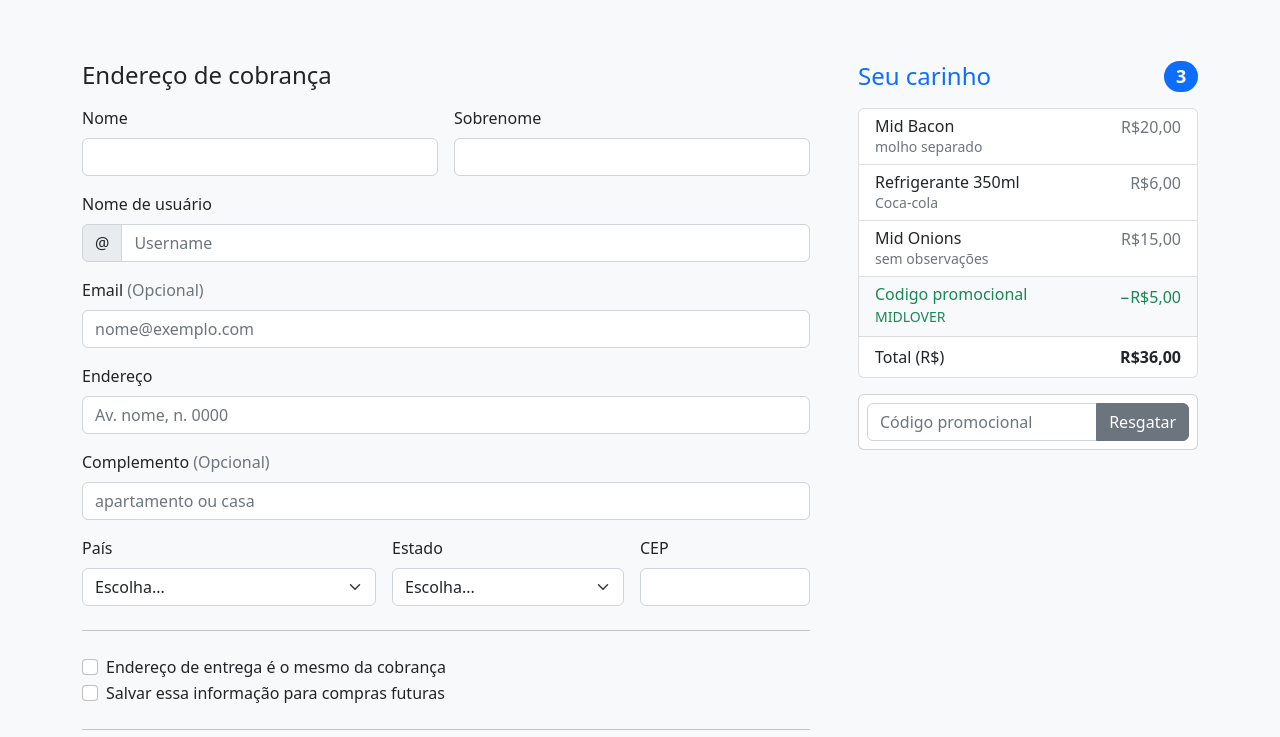
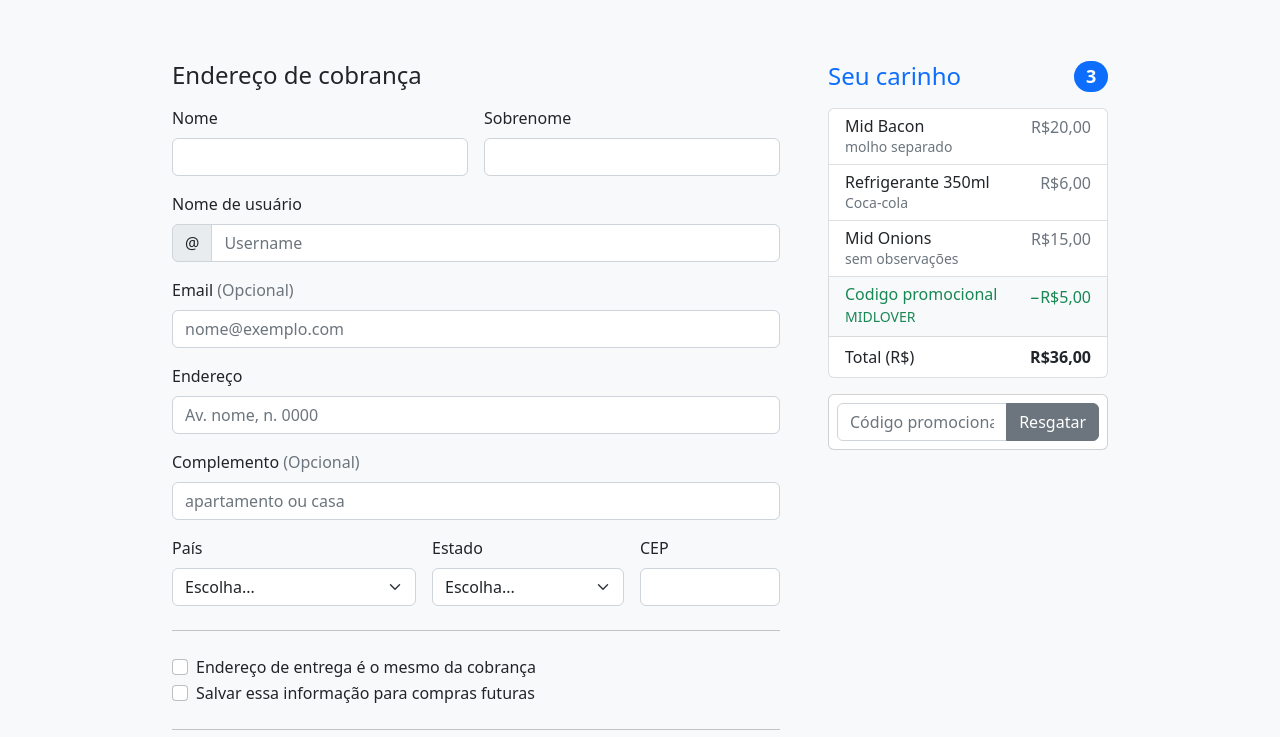
Before and after one commit to MorganaRamos/DesenvolvimentoNuvem, a plain HTML site: page index.html in a window 1280 px wide. Shown: the part 183-920 px from the top of the page. Drawn offline with nearby package versions, Linux system fonts and the light colour scheme.

Commit message:
Ajuste css

```diff
--- a/index.html
+++ b/index.html
@@ -66,11 +66,16 @@
       white-space: nowrap;
       -webkit-overflow-scrolling: touch;
     }
+
+    .container {
+      max-width: 960px;
+    }
+
   </style>
 
 
   <!-- Custom styles for this template -->
-  <link href="form-validation.css" rel="stylesheet">
+
 </head>
 
 <body class="bg-light">
```
